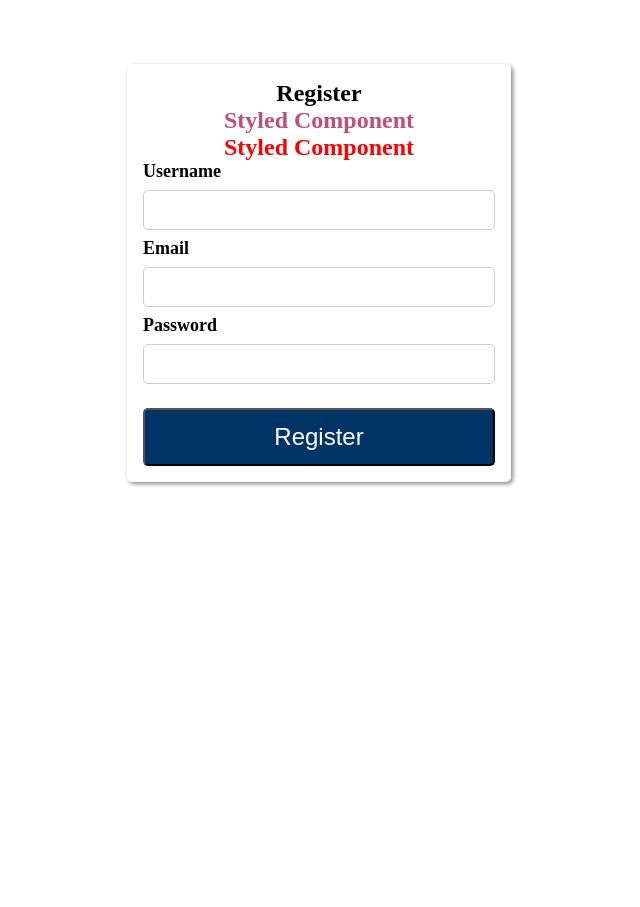
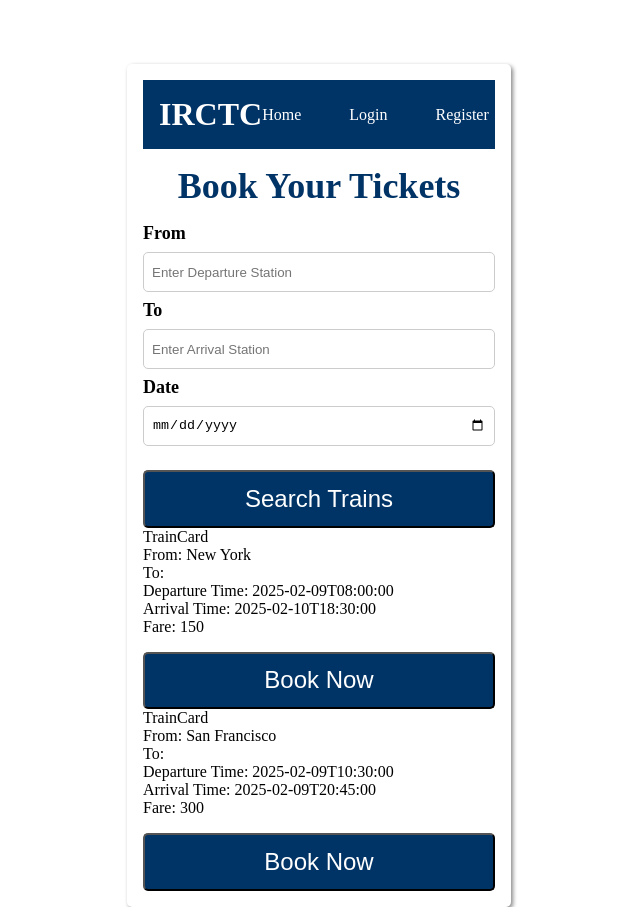
Before and after one commit to dkm3689/IRCTC_App, a React (Vite) app: page / in a window 1280 px wide. Shown: the whole page, without its empty margins (321-961 px from the left). Before the commit the page ends 800 px from the top, so only its background shows below. Built offline with nearby package versions, Linux system fonts and the light colour scheme; no server answers.

Commit message:
trainList added

```diff
--- a/src/App.jsx
+++ b/src/App.jsx
@@ -2,13 +2,17 @@
 import Home from "./pages/Home/home";
 import Register from "./pages/Register/Register";
 import Login from "./pages/Login/Login";
+import ClassBasedExample from "./components/LifeCycleMethods/ClassBasedExample"
+import WrapperForExample from './components/LifeCycleMethods/WrapperForExample';
 
 function App() {
 
   return (
     <>
-      {/* <Home/> */}
-      <Register/>
+      <Home/>
+      {/* <Register/> */}
+      {/* <ClassBasedExample/> */}
+      {/* <WrapperForExample/> */}
       {/* <Login/> */}
       {/* <h1> Hello world </h1> */}
     </>
--- /dev/null
+++ b/src/components/LifeCycleMethods/ClassBasedExample.jsx
@@ -0,0 +1,46 @@
+import {Component} from "react";
+
+
+class ClassBasedExample extends Component {
+
+    constructor(props) {
+        super(props);
+        this.state = {
+            photo: null,
+            loading: true,
+            error: null
+        }
+    }
+
+    componentDidMount() {
+        console.log("componentDidMount is running");
+        fetch("https://jsonplaceholder.typicode.com/photos/1")
+            .then((response) => response.json)
+            .then((data) => this.setState({ photo: data.photo, loading: false  }))
+            .catch((err) => this.setState({ error: err.message, loading: false }))
+    }
+
+
+    componentDidMount() {
+        console.log("component will unmount is running");
+    }
+
+
+
+
+    render() {
+        console.log("render is running");
+        const { loading, error, photo} = this.state;
+        return (
+            <>
+                <h1> Class based example </h1>
+                { loading ? <h3> Loading...</h3> : photo.title }
+            </>
+
+        )
+    }
+
+
+}
+
+export default ClassBasedExample;
--- /dev/null
+++ b/src/components/LifeCycleMethods/FunctionalBasedExample.jsx
@@ -0,0 +1,44 @@
+import React, {useEffect, useState} from 'react'
+
+const FunctionalBasedExample = () => {
+
+    const [response, setResponse] = useState({
+        photo: null,
+        loading: true,
+        error: null
+});
+
+    //1. Mounting phase
+    useEffect (() => {
+        console.log("mounting phase is running");
+        fetch("https://jsonplaceholder.typicode.com/photos/1")
+        .then((response) => response.json)
+        .then((data) => this.setResponse({ photo: data.photo, loading: false  }))
+        .catch((err) => this.setResponse({ error: err.message, loading: false }))
+    }, [])
+
+
+    //2. Updation [dependency1, dependency2]
+    useEffect (() => {
+        console.log("Updating phase is running");
+    }, [response])
+
+
+    //3. Unmounting
+    useEffect (() => {
+        return() => {
+            console.log("Unmounting phase is running");
+        }
+
+    }, [response])
+
+
+  return (
+    <>
+      <div>FunctionalBasedExample</div>
+      {response.loading ? <p> Loading... </p> :  response.photo.title}
+    </>
+  )
+}
+
+export default FunctionalBasedExample
--- /dev/null
+++ b/src/components/LifeCycleMethods/WrapperForExample.jsx
@@ -0,0 +1,19 @@
+import React, {useState} from 'react'
+// import ClassBasedExample from './ClassBasedExample'
+import FunctionalBasedExample from './FunctionalBasedExample'
+
+const WrapperForExample = () => {
+
+  const [ showComponent, setShowComponent ] = useState(true);
+
+  return (
+    <>
+        <div>WrapperForExample</div>
+        <button onClick={ () => setShowComponent((prevState) => !prevState) } > Toggle Component visibility </button>
+        { showComponent ? <FunctionalBasedExample/> : <></>}
+    </>
+  );
+
+};
+
+export default WrapperForExample
--- /dev/null
+++ b/src/components/TrainCard/TrainCard.jsx
@@ -0,0 +1,20 @@
+import React from 'react'
+import "./TrainCard.css"
+
+const TrainCard = ({train}) => {
+  return (
+    <>
+        <div className="train-card">
+            <div>TrainCard</div>
+            <p> From: {train.from} </p>
+            <p> To: {train.To} </p>
+            <p> Departure Time: {train.departureTime} </p>
+            <p> Arrival Time: {train.arrivalTime} </p>
+            <p> Fare: {train.fare} </p>
+            <button> Book Now </button>
+        </div>
+    </>
+  )
+}
+
+export default TrainCard
--- /dev/null
+++ b/src/components/TrainList/TrainList.jsx
@@ -0,0 +1,42 @@
+import React, { Component } from 'react'
+import trainData from "../../trainData.json"
+import TrainCard from "../TrainCard/TrainCard"
+
+export default class TrainList extends Component {
+
+    constructor(props) {
+        super(props);
+        this.state = {
+            trains: [],
+            isLoading: true,
+            error: true
+        }
+    }
+
+    componentDidMount() {
+        fetch("url")
+            .then((res) => res.json())
+            .then((data) => this.setState({ trains: data, isLoading: false}) )
+            .catch((err) => this.setState({ error: err, isLoading:false}) )
+            .finally(() => this.setState({ trains: trainData, isLoading: false, error: null } ) )
+    }
+
+  componentWillUnmount() {
+        console.log("componentwillunmount is working");
+  }
+
+
+  render() {
+    const {trains, isLoading, error} = this.state;
+    return (
+      <>
+      {isLoading && <p> Loading... </p> }
+        <div>
+            {trainData.map((train) =>
+                <TrainCard train={train} />
+            )}
+        </div>
+      </>
+    )
+  }
+}
--- /dev/null
+++ b/src/hooks/useForm.jsx
@@ -0,0 +1,16 @@
+import React, {useState} from 'react'
+
+const useForm = (initialState) => {
+
+    const [formData, setFormData] = useState(initialState);
+
+    const handleChange = (event) => {
+        const { id, value } = event.target;
+        setFormData({ ...formData, [id]: value });
+    };
+
+    return [formData, handleChange];
+
+}
+
+export default useForm
--- a/src/pages/Home/Home.jsx
+++ b/src/pages/Home/Home.jsx
@@ -1,17 +1,42 @@
-import React from 'react'
+import React, {useState, useEffect} from 'react'
 import Navbar from "../../components/Navbar/Navbar.jsx"
 import "./Home.css"
+import trainData from "../../trainData.json"
+import TrainCard from "../../components/TrainCard/TrainCard.jsx"
+import TrainList from "../../components/TrainList/TrainList.jsx"
+import useForm from "../../hooks/useForm.jsx"
 
 const Home = () => {
 
-  const handleSearch = () => {
-    const toStation = document.getElementById('toStation').value;
-    const fromStation = document.getElementById('fromStation').value;
-    const date = document.getElementById('dateInput').value;
-    if(!toStation || !fromStation || !date){
-      alert("Please fill the station")
-    }
+  const [formData, handleChange] = useForm({
+    toStation: '',
+    fromStation: '',
+    date: ''
+ } );
+
+  const [trainList, setTrainList] = useState([]);
+  const [isLoading, setIsLoading] = useState(true);
+
+  const handleSubmit = (event) => {
+    event.preventDefault();
+    console.log("Form Data:", formData);
+    setTrainList(formData);
+    // const toStation = document.getElementById('toStation').value;
+    // const fromStation = document.getElementById('fromStation').value;
+    // const date = document.getElementById('dateInput').value;
+    // if(!toStation || !fromStation || !date){
+    //   alert("Please fill the station")
+    // }
   }
+
+  //
+  useEffect(() => {
+    console.log("inside useEffect");
+    setTimeout(() => {
+      setIsLoading(false);
+    }, 2000)
+
+  }, [isLoading, formData]);
 
   return (
     <>
@@ -24,26 +49,42 @@
           <h2> Book Your Tickets </h2>
         </div>
 
-        <div>
-          <label for="fromStation"  className="from"> From </label>
-          <input  type="text" placeholder="Enter Departure Station" id="fromStation" />
+      <form onSubmit={handleSubmit}>
+        <div className="form-group">
+          <label htmlFor="fromStation"> From </label>
+          <input  type="text"
+                  placeholder="Enter Departure Station"
+                  id="fromStation"
+                  onChange={handleChange}
+                  value={formData.fromStation}
+                  />
         </div>
 
-        <div>
-          <label for="toStation" className="To"> To </label>
-          <input  type="text" placeholder="Enter Arrival Station" id="toStation" />
+        <div className="form-group">
+          <label htmlFor="toStation" > To </label>
+          <input  type="text"
+                  placeholder="Enter Arrival Station"
+                  id="toStation"
+                  onChange={handleChange}  //captures the input and sets the value to state
+                  value={formData.toStation}
+                  />
         </div>
 
-        <div>
-          <label className="Date"> Date </label>
-          <input  type="date" placeholder="dd-mm-yyyy" id="dateInput"/>
+        <div className="form-group">
+          <label htmlFor="date" > Date </label>
+          <input  type="date"
+                  placeholder="dd-mm-yyyy"
+                  id="date"
+                  onChange={handleChange}
+                  value={formData.date}
+                  />
         </div>
 
-
-        <div>
-          <button onClick={() => handleSearch()}> Search Trains </button>
+        <div className="form-group">
+          <button> Search Trains </button>
         </div>
-
+      </form>
+      <TrainList/>
       </div>
     </>
   )
--- /dev/null
+++ b/src/trainData.json
@@ -0,0 +1,20 @@
+[
+    {
+        "id": 1,
+        "name": "Express Line 101",
+        "from": "New York",
+        "to": "Los Angeles",
+        "departureTime": "2025-02-09T08:00:00",
+        "arrivalTime": "2025-02-10T18:30:00",
+        "fare": 150
+    },
+    {
+        "id": 2,
+        "name": "Coastal Express",
+        "from": "San Francisco",
+        "to": "Seattle",
+        "departureTime": "2025-02-09T10:30:00",
+        "arrivalTime": "2025-02-09T20:45:00",
+        "fare": 300
+    }
+]
```
Also changed, not shown: src/components/TrainCard/TrainCard.css (added).
